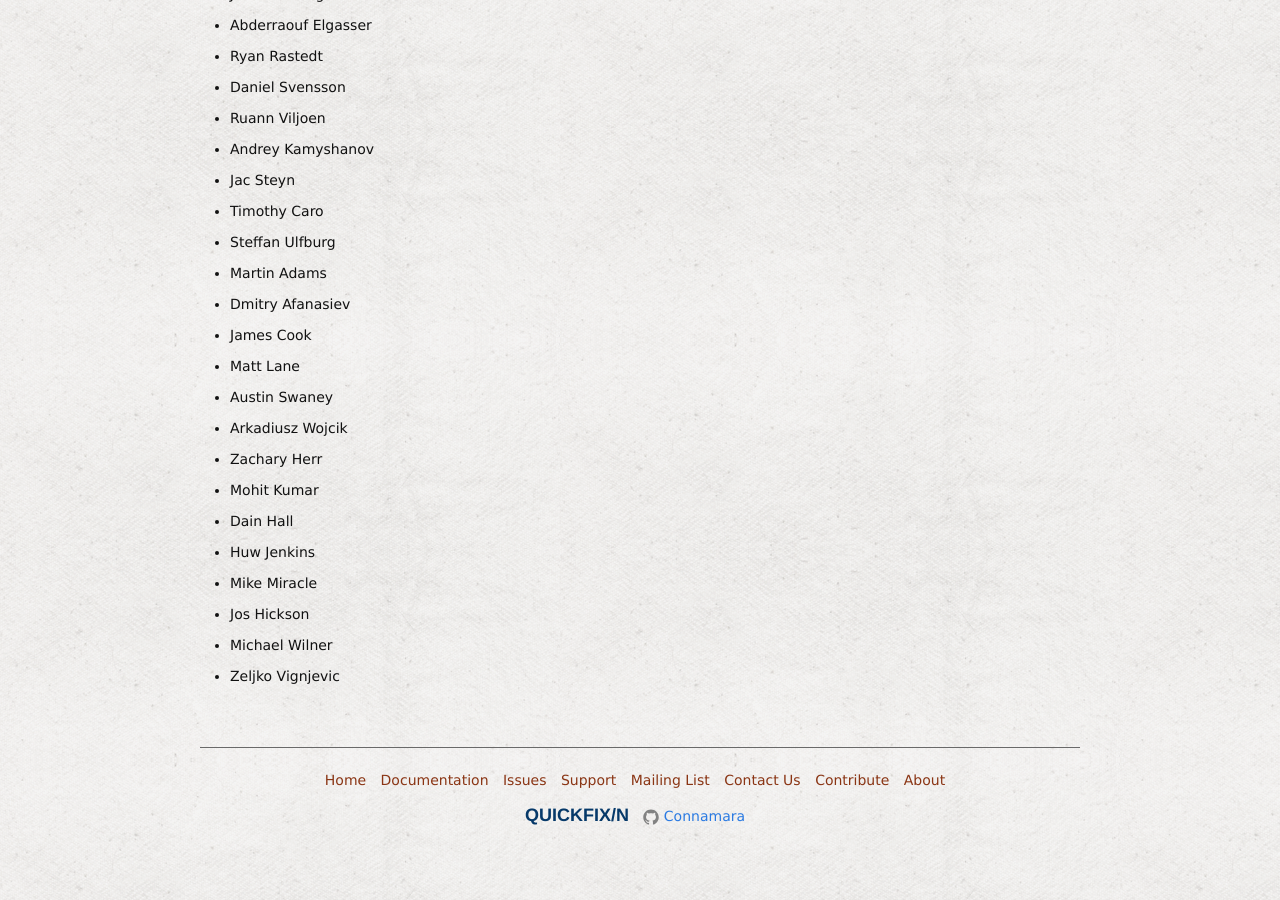
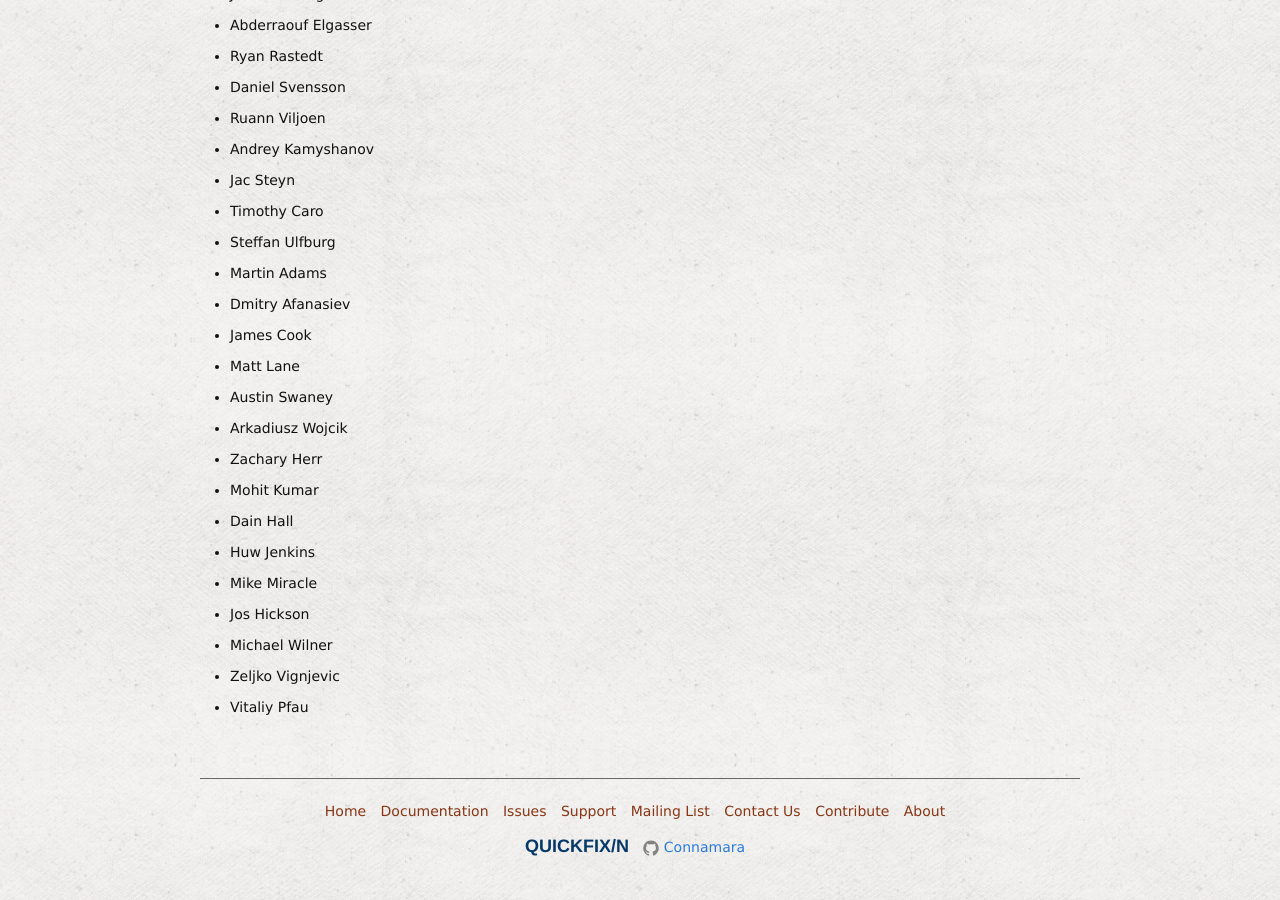
Before and after one commit to connamara/quickfixn, a Jekyll site: the page built from web/views/about/credits.md, in a window 1280 px wide and 900 px high, scrolled down 1340 px. Built offline with Jekyll 4.4.1, drawn with Linux system fonts in a browser that asks for light colours.

Commit message:
credit vpfau

```diff
--- a/web/views/about/credits.md
+++ b/web/views/about/credits.md
@@ -65,3 +65,4 @@ Contributors
 - Jos Hickson
 - Michael Wilner
 - Zeljko Vignjevic
+- Vitaliy Pfau
```
